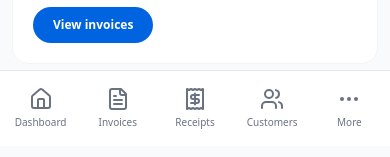
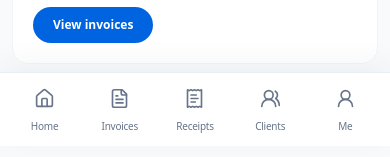
Before and after one commit to octalve-core/octalve-invoice, a Next.js app: page /dashboard/report in a window 390 px wide. Shown: the part 698-855 px from the top of the page. Built offline with nearby package versions, Linux system fonts and the light colour scheme.

Commit message:
feat(phase-0h): premium mobile Me navigation and FAQ information architecture

```diff
--- a/components/dashboard/mobile/BottomNavbar.tsx
+++ b/components/dashboard/mobile/BottomNavbar.tsx
@@ -1,43 +1,28 @@
 "use client";
-
 import Link from "next/link";
-import { usePathname } from "next/navigation";
-import { Home, FileText, Receipt, Users, MoreHorizontal } from "lucide-react";
-
-const navItems = [
-  { label: "Dashboard", href: "/dashboard", icon: Home },
-  { label: "Invoices", href: "/dashboard/invoice", icon: FileText },
-  { label: "Receipts", href: "/dashboard/receipt", icon: Receipt },
-  { label: "Customers", href: "/dashboard/customer", icon: Users },
-  { label: "More", href: "/dashboard/other-services", icon: MoreHorizontal },
+import {usePathname} from "next/navigation";
+import {House,FileText,ReceiptText,UsersRound,UserRound} from "lucide-react";
+import {useMerchantPreview} from "@/src/features/merchant-preview/MerchantPreviewProvider";
+const navigation=[
+ {label:"Home",href:"/dashboard",icon:House},
+ {label:"Invoices",href:"/dashboard/invoice",icon:FileText},
+ {label:"Receipts",href:"/dashboard/receipt",icon:ReceiptText},
+ {label:"Clients",href:"/dashboard/customer",icon:UsersRound},
+ {label:"Me",href:"/dashboard/settings",icon:UserRound}
 ];
-
-export default function BottomNavbar() {
-  const pathname = usePathname();
-
-  return (
-    <nav className="lg:hidden fixed bottom-0 left-0 right-0 z-50 bg-white border-t border-gray-200 safe-area-bottom">
-      <div className="grid grid-cols-5 items-center gap-1 px-1 py-2">
-        {navItems.map((item) => {
-          const isActive = pathname === item.href;
-          const Icon = item.icon;
-
-          return (
-            <Link
-              key={item.href}
-              href={item.href}
-              className={`flex flex-col items-center gap-1 py-2 px-1 rounded-lg transition-colors ${
-                isActive
-                  ? "text-[#0064E0]"
-                  : "text-gray-500 hover:text-gray-700"
-              }`}
-            >
-              <Icon className="w-6 h-6" />
-              <span className="text-[10px] font-medium">{item.label}</span>
-            </Link>
-          );
-        })}
-      </div>
-    </nav>
-  );
+export default function BottomNavbar(){
+ const pathname=usePathname(),{userImage}=useMerchantPreview();
+ return <nav aria-label="Primary mobile navigation" className="fixed inset-x-0 bottom-0 z-50 border-t border-[#E9EDF4] bg-white/95 shadow-[0_-8px_30px_rgba(14,46,84,0.055)] backdrop-blur-xl lg:hidden">
+  <div className="grid grid-cols-5 gap-0.5 px-2 pb-[max(0.65rem,env(safe-area-inset-bottom))] pt-2">
+   {navigation.map(({label,href,icon:Icon})=>{
+    const active=href==="/dashboard"?pathname==="/dashboard":href==="/dashboard/settings"?pathname.startsWith("/dashboard/settings"):pathname===href||pathname.startsWith(href+"/");
+    return <Link key={href} href={href} aria-current={active?"page":undefined}
+      className={`flex min-h-[55px] flex-col items-center justify-center gap-1 rounded-xl px-0.5 text-center transition-colors focus-visible:outline-2 focus-visible:outline-[#0064E0] ${active?"text-[#0064E0]":"text-[#677489] hover:text-[#234B7A]"}`}>
+      <span className={`grid h-8 w-10 place-items-center rounded-xl ${active?"bg-[#EAF3FF]":""}`}>
+       {label==="Me"&&userImage?<img src={userImage} alt="" className="h-7 w-7 rounded-full border-2 border-[#0064E0] object-cover"/>:<Icon className="h-[21px] w-[21px]" strokeWidth={active?2.6:1.9}/>}
+      </span><span className={`text-[10px] tracking-tight ${active?"font-bold":"font-medium"}`}>{label}</span>
+     </Link>;
+   })}
+  </div>
+ </nav>;
 }
```
